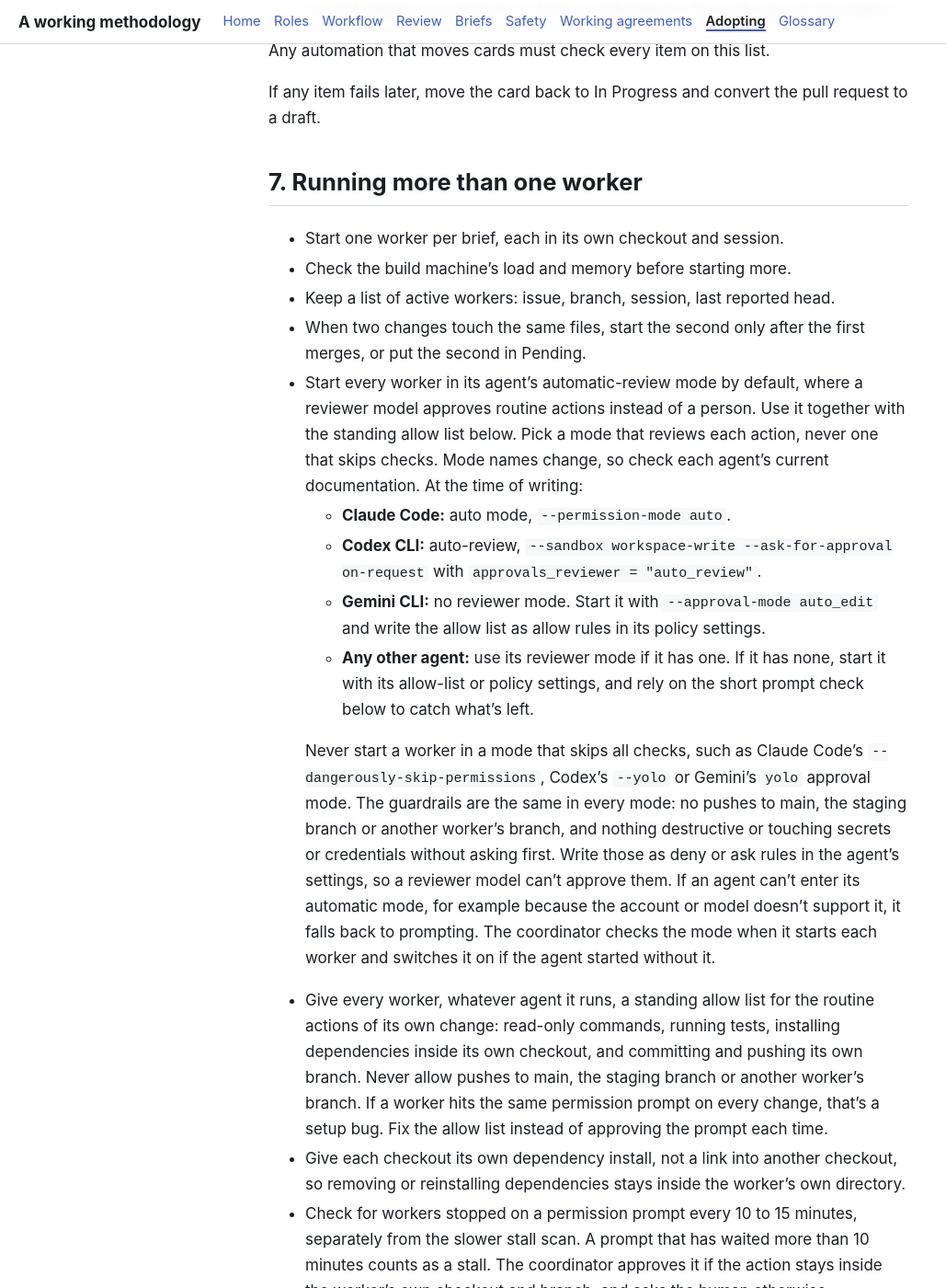
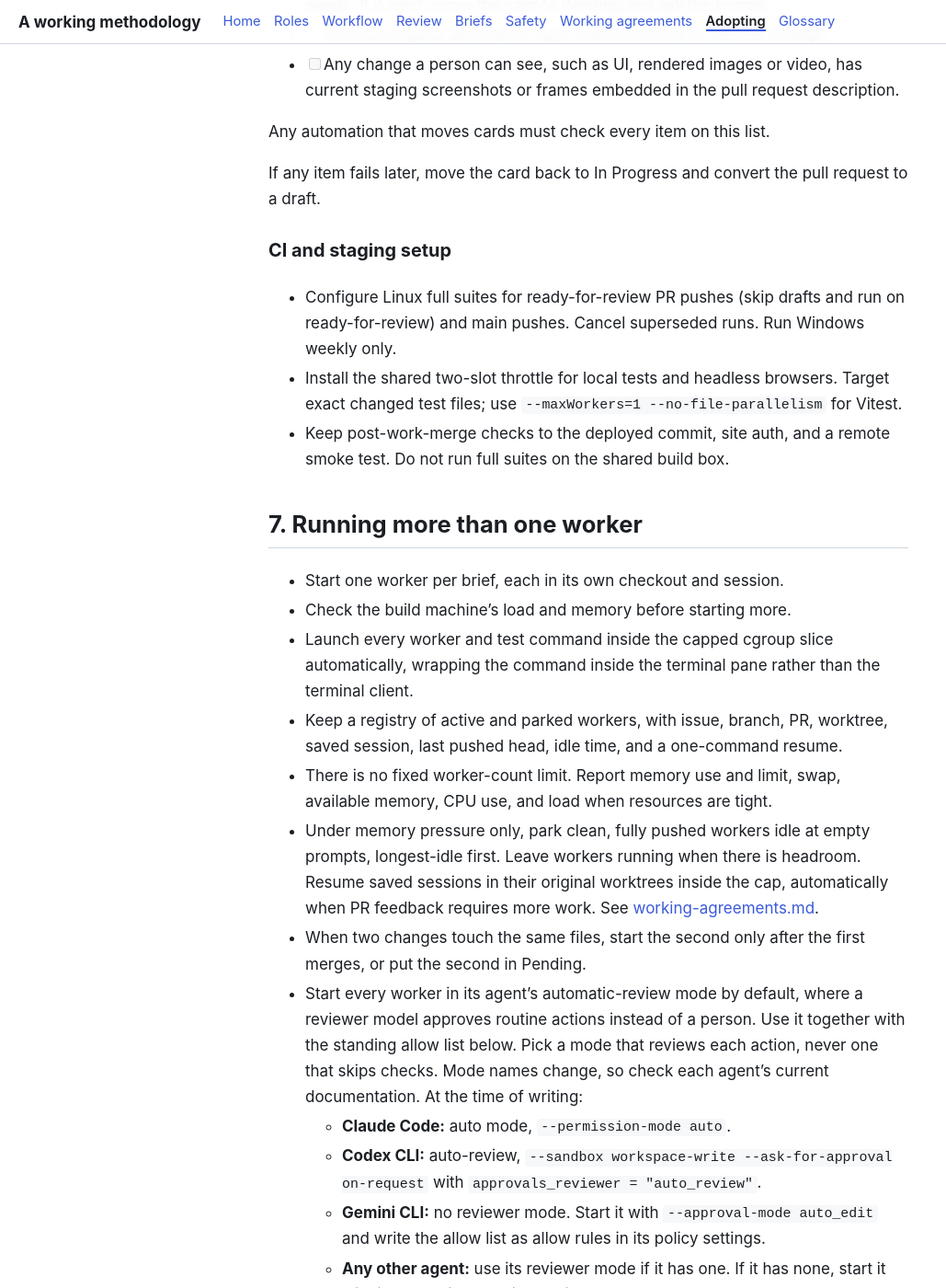
Before and after one commit to tangentcode/methodology, a Jekyll site: the page built from adopting.md, in a window 1280 px wide and 1400 px high, scrolled down 6929 px. Shown: the whole window at 92% size, without its empty margins (0-1029 px from the left). Built offline with Jekyll 4.4.1, drawn with Linux system fonts in a browser that asks for light colours; our own code applies the rules of GitHub Pages for plain Markdown files; some of the changed text lies outside the part shown.

Commit message:
docs: move full CI to Actions and manage workers under memory pressure (#28)
Co-authored-by: tangentstorm <2150613+tangentstorm@users.noreply.github.com>

```diff
--- a/adopting.md
+++ b/adopting.md
@@ -128,7 +128,7 @@ Use a small, real issue for the first run, so problems with the setup show up ea
 3. **Owner bot.** Writes the brief from the template, including every choice from the human's comment, and moves the card to Backlog (or to Needs Input with questions first).
 4. **Coordinator.** Creates a checkout for the worker on the build machine, starts the worker in its own terminal session, and sends the brief. The issue card stays in Backlog.
 5. **Worker.** Cuts the branch from the latest main, makes a first commit, and opens a draft pull request against main that links the issue. The coordinator then removes the issue card and puts the pull request card in In Progress.
-6. **Worker.** Writes code and tests, runs the full suite, pushes, and reports the head commit and pass counts.
+6. **Worker.** Writes code and tests, runs only the targeted test files locally through the shared two-slot throttle with one Vitest worker, pushes, and reports the head commit and pass counts.
 7. **Coordinator.** Runs the pre-check (checklist A below).
 8. **Coordinator.** Marks the pull request ready, moves the card to Auto Review, and requests round 1 of automated review.
 9. **Coordinator.** Reads the findings. For each P1 or P2, converts the pull request to a draft, moves the card to In Progress, and relays the finding to the worker with the root-cause rule.
@@ -152,7 +152,7 @@ Run these on the current head every time. A new push resets them.
 - [ ] The change does what the issue and brief asked, and nothing else.
 - [ ] Every choice in the brief is followed.
 - [ ] Tests exist for the cases in the brief.
-- [ ] The full suite passes when the coordinator runs it, and matches the worker's reported counts.
+- [ ] Targeted local tests pass and match the worker's reported counts; full Linux suites run in GitHub Actions, not on the shared build box.
 - [ ] No secrets, credentials, or machine-specific paths are committed.
 - [ ] The pull request is mergeable against main.
 
@@ -161,19 +161,20 @@ Run these on the current head every time. A new push resets them.
 - [ ] Each relayed finding is fixed on the new head.
 - [ ] The fix addresses the root cause, not only the reported line.
 - [ ] The neighboring cases are listed in the pull request body and each has a test.
-- [ ] The full suite passes.
+- [ ] Targeted tests pass locally. After the PR is marked ready, require current-head Linux suites in GitHub Actions before Human Review.
 - [ ] The coordinator resolves only the threads it has verified.
 
 ### C. Post-check, after automated review is clean or capped
 
 - [ ] Everything in checklist A still holds.
 - [ ] No P1 or P2 findings or threads are open.
-- [ ] The tests pass twice in a row if the change touches timing, concurrency, or shared state.
+- [ ] The relevant tests pass twice in a row if the change touches timing, concurrency, or shared state; local reruns stay targeted and throttled.
 - [ ] The change is not blocked on another unmerged change. If it is, move the card to Pending and stop here.
 
 ### D. Gate into Human Review
 
 - [ ] The pull request is not a draft.
+- [ ] GitHub Actions Linux checks are green on its current head.
 - [ ] It is mergeable against main.
 - [ ] No P1 or P2 findings or threads are open.
 - [ ] Checklist C passed on this head.
@@ -187,11 +188,20 @@ Any automation that moves cards must check every item on this list.
 
 If any item fails later, move the card back to In Progress and convert the pull request to a draft.
 
+### CI and staging setup
+
+- Configure Linux full suites for ready-for-review PR pushes (skip drafts and run on ready-for-review) and main pushes. Cancel superseded runs. Run Windows weekly only.
+- Install the shared two-slot throttle for local tests and headless browsers. Target exact changed test files; use `--maxWorkers=1 --no-file-parallelism` for Vitest.
+- Keep post-work-merge checks to the deployed commit, site auth, and a remote smoke test. Do not run full suites on the shared build box.
+
 ## 7. Running more than one worker
 
 - Start one worker per brief, each in its own checkout and session.
 - Check the build machine's load and memory before starting more.
-- Keep a list of active workers: issue, branch, session, last reported head.
+- Launch every worker and test command inside the capped cgroup slice automatically, wrapping the command inside the terminal pane rather than the terminal client.
+- Keep a registry of active and parked workers, with issue, branch, PR, worktree, saved session, last pushed head, idle time, and a one-command resume.
+- There is no fixed worker-count limit. Report memory use and limit, swap, available memory, CPU use, and load when resources are tight.
+- Under memory pressure only, park clean, fully pushed workers idle at empty prompts, longest-idle first. Leave workers running when there is headroom. Resume saved sessions in their original worktrees inside the cap, automatically when PR feedback requires more work. See [working-agreements.md](working-agreements.md).
 - When two changes touch the same files, start the second only after the first merges, or put the second in Pending.
 - Start every worker in its agent's automatic-review mode by default, where a reviewer model approves routine actions instead of a person. Use it together with the standing allow list below. Pick a mode that reviews each action, never one that skips checks. Mode names change, so check each agent's current documentation. At the time of writing:
   - **Claude Code:** auto mode, `--permission-mode auto`.
```
Also changed, not shown: README.md (+6 -0 lines), review.md (+14 -2 lines), workflow.md (+8 -0 lines), working-agreements.md (+17 -1 lines).
